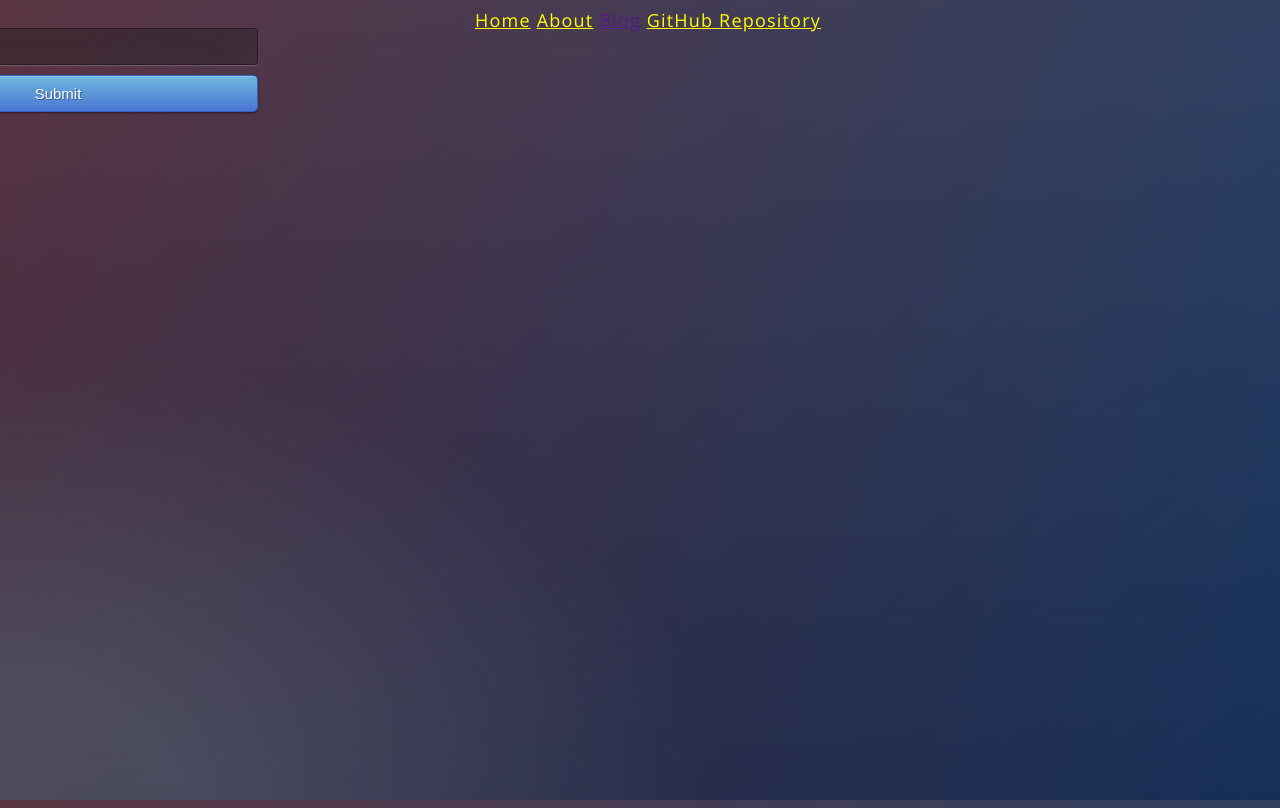
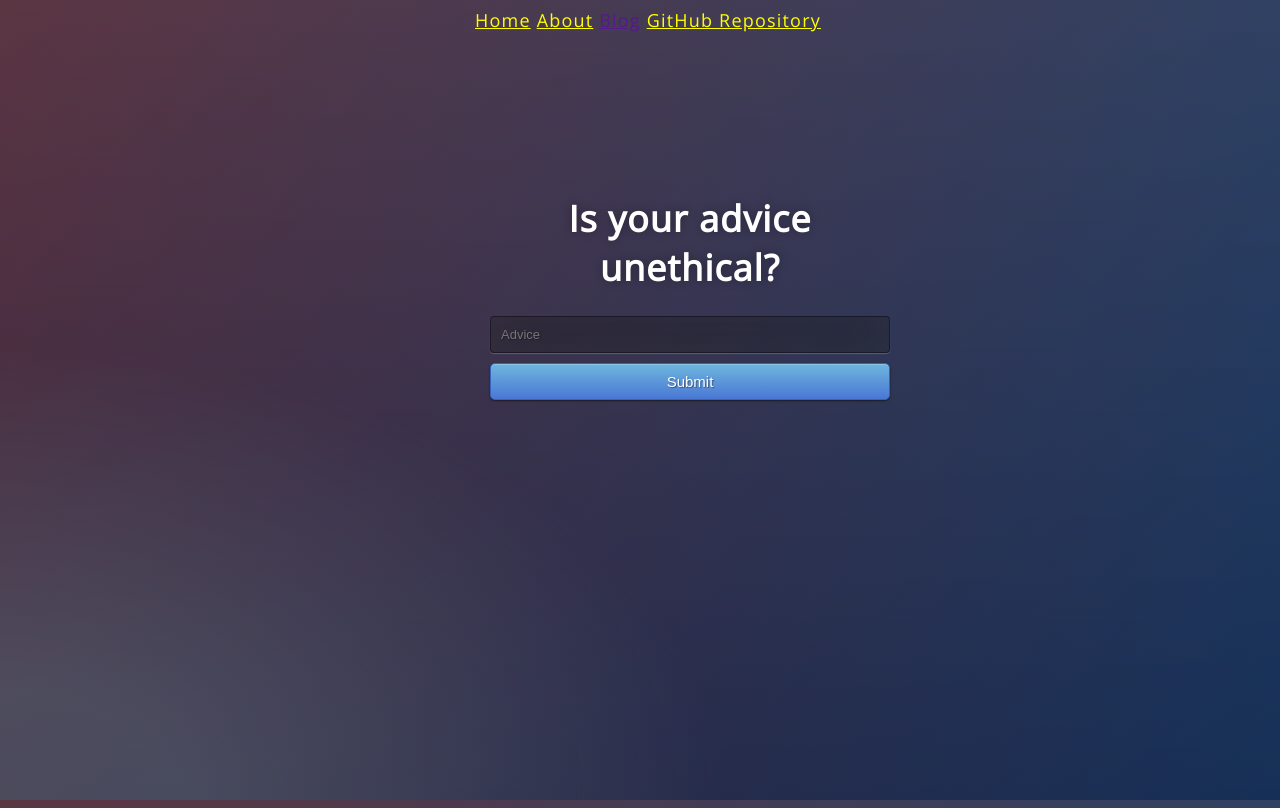
Before and after one commit to scatkinson/is_your_advice_unethical, a Flask app: page / in a window 1280 px wide. Run offline with Flask 2, Linux system fonts and the light colour scheme.

Commit message:
style commit

```diff
--- a/static/css/style.css
+++ b/static/css/style.css
@@ -33,7 +33,7 @@ body {
 
 
 .login {
-	position: center;
+	position: absolute;
 	top: 40%;
 	left: 50%;
 	margin: -150px 0 0 -150px;
```
Also changed, not shown: other parts of static/css/style.css (+1 -1 lines).
